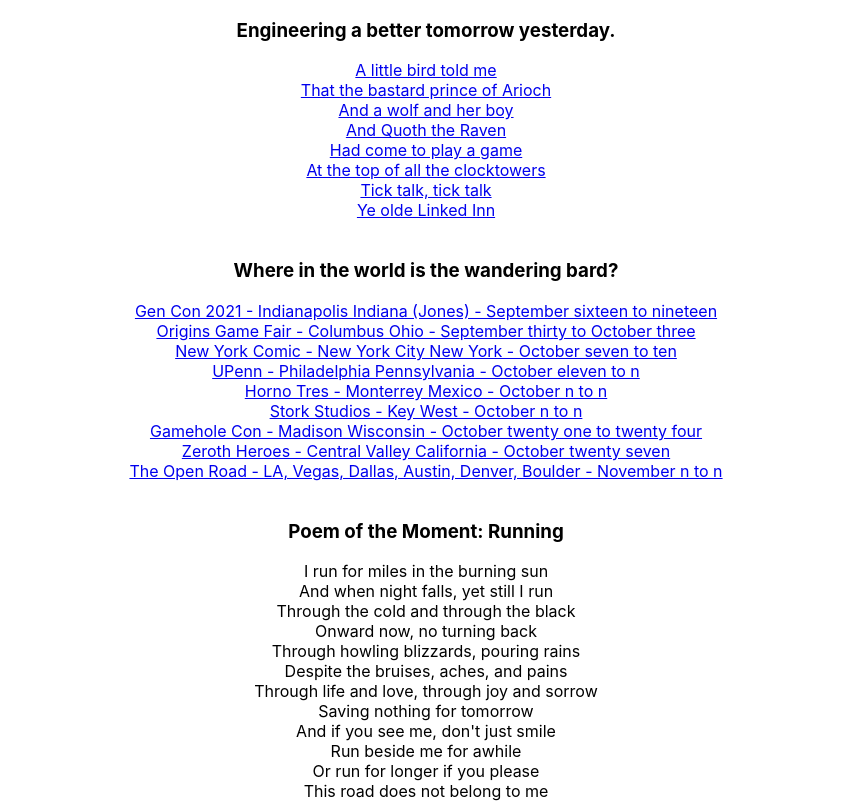
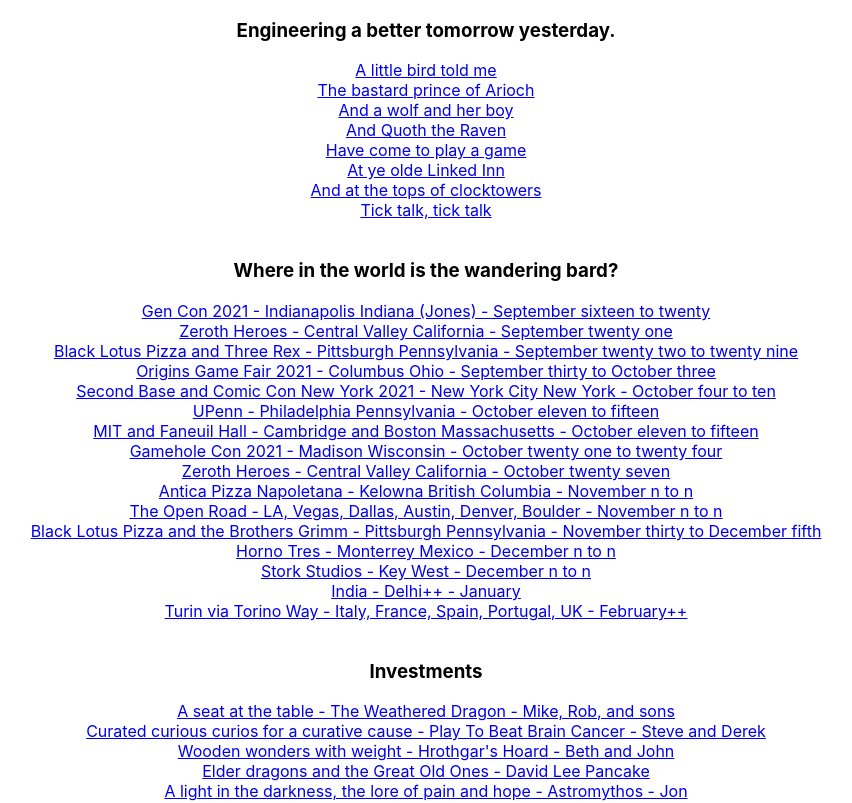
Before and after one commit to bonoj/bono.industries, a React (Create React App) app: page / in a window 1280 px wide. Shown: the top 803 px of the page, without its empty margins (214-1066 px from the left). Built offline with nearby package versions, Linux system fonts and the light colour scheme.

Commit message:
the curator curates

```diff
--- a/src/views/App.js
+++ b/src/views/App.js
@@ -16,39 +16,71 @@
       <h3>Engineering a better tomorrow yesterday.</h3>
       <a href="https://twitter.com/johnlbono" target="_blank" rel="noopener noreferrer">A little bird told me</a>
       <br/>
-      <a href="https://www.youtube.com/channel/UCnFN3vwlQABjNk26qKy3e2w?sub_confirmation=1" target="_blank" rel="noopener noreferrer">That the bastard prince of Arioch</a>
+      <a href="https://www.youtube.com/channel/UCnFN3vwlQABjNk26qKy3e2w?sub_confirmation=1" target="_blank" rel="noopener noreferrer">The bastard prince of Arioch</a>
       <br/>
       <a href="https://www.instagram.com/awolfandherboy/" target="_blank" rel="noopener noreferrer">And a wolf and her boy</a>
       <br/>
       <a href="https://docs.google.com/document/d/1R3b6HIWKKB0fBjnERarfM2JepEGoAXUCi11tCnC6fC8/" target="_blank" rel="noopener noreferrer">And Quoth the Raven</a>
       <br/>
-      <a href="https://docs.google.com/document/d/1c2elXayXBWY1O4a3FfiE-P0wJWbbl_RmeOkKYPMWqY0/" target="_blank" rel="noopener noreferrer">Had come to play a game</a>
+      <a href="https://docs.google.com/document/d/1c2elXayXBWY1O4a3FfiE-P0wJWbbl_RmeOkKYPMWqY0/" target="_blank" rel="noopener noreferrer">Have come to play a game</a>
       <br/>
-      <a href="https://philome.la/Ironed_Man/towers/play/index.html" target="_blank" rel="noopener noreferrer">At the top of all the clocktowers</a>
+      <a href="https://www.linkedin.com/in/bonoj/" target="_blank" rel="noopener noreferrer">At ye olde Linked Inn</a>
+      <br/>
+      <a href="https://philome.la/Ironed_Man/towers/play/index.html" target="_blank" rel="noopener noreferrer">And at the tops of clocktowers</a>
       <br/>
       <a href="https://vm.tiktok.com/ZMR442NfE/" target="_blank" rel="noopener noreferrer">Tick talk, tick talk</a>
       <br/>
-      <a href="https://www.linkedin.com/in/bonoj/" target="_blank" rel="noopener noreferrer">Ye olde Linked Inn</a>
-      <br/>
       <br/>
       <h3>Where in the world is the wandering bard?</h3>
-      <a href="https://www.gencon.com/" target="_blank" rel="noopener noreferrer">Gen Con 2021 - Indianapolis Indiana (Jones) - September sixteen to nineteen</a>
+      <a href="https://www.gencon.com/" target="_blank" rel="noopener noreferrer">Gen Con 2021 - Indianapolis Indiana (Jones) - September sixteen to twenty</a>
       <br/>
-      <a href="https://www.originsgamefair.com/" target="_blank" rel="noopener noreferrer">Origins Game Fair - Columbus Ohio - September thirty to October three</a>
+      <a href="https://bono.industries" target="_blank" rel="noopener noreferrer">Zeroth Heroes - Central Valley California - September twenty one</a>
       <br/>
-      <a href="https://www.newyorkcomiccon.com/en-us.html" target="_blank" rel="noopener noreferrer">New York Comic - New York City New York - October seven to ten</a>
+      <a href="https://www.blacklotuspizza.com/" target="_blank" rel="noopener noreferrer">Black Lotus Pizza and Three Rex - Pittsburgh Pennsylvania - September twenty two to twenty nine</a>
       <br/>
-      <a href="https://www.upenn.edu/" target="_blank" rel="noopener noreferrer">UPenn - Philadelphia Pennsylvania - October eleven to n</a>
+      <a href="https://www.originsgamefair.com/" target="_blank" rel="noopener noreferrer">Origins Game Fair 2021 - Columbus Ohio - September thirty to October three</a>
       <br/>
-      <a href="https://www.horno3.org/" target="_blank" rel="noopener noreferrer">Horno Tres - Monterrey Mexico - October n to n</a>
+      <a href="https://www.newyorkcomiccon.com/en-us.html" target="_blank" rel="noopener noreferrer">Second Base and Comic Con New York 2021 - New York City New York - October four to ten</a>
       <br/>
-      <a href="http://tombbusters.com/" target="_blank" rel="noopener noreferrer">Stork Studios - Key West - October n to n</a>
+      <a href="https://www.upenn.edu/" target="_blank" rel="noopener noreferrer">UPenn - Philadelphia Pennsylvania - October eleven to fifteen</a>
       <br/>
-      <a href="https://www.gameholecon.com/" target="_blank" rel="noopener noreferrer">Gamehole Con - Madison Wisconsin - October twenty one to twenty four</a>
+      <a href="https://www.upenn.edu/" target="_blank" rel="noopener noreferrer">MIT and Faneuil Hall - Cambridge and Boston Massachusetts - October eleven to fifteen</a>
+      <br/>
+      <a href="https://www.gameholecon.com/" target="_blank" rel="noopener noreferrer">Gamehole Con 2021 - Madison Wisconsin - October twenty one to twenty four</a>
       <br/>
       <a href="https://bono.industries" target="_blank" rel="noopener noreferrer">Zeroth Heroes - Central Valley California - October twenty seven</a>
       <br/>
+      <a href="http://www.anticapizza.ca/" target="_blank" rel="noopener noreferrer">Antica Pizza Napoletana - Kelowna British Columbia - November n to n</a>
+      <br/>
       <a href="https://bono.industries" target="_blank" rel="noopener noreferrer">The Open Road - LA, Vegas, Dallas, Austin, Denver, Boulder - November n to n</a>
+      <br/>
+      <a href="https://www.blacklotuspizza.com/" target="_blank" rel="noopener noreferrer">Black Lotus Pizza and the Brothers Grimm - Pittsburgh Pennsylvania - November thirty to December fifth</a>
+      <br/>
+      <a href="https://www.horno3.org/" target="_blank" rel="noopener noreferrer">Horno Tres - Monterrey Mexico - December n to n</a>
+      <br/>
+      <a href="http://tombbusters.com/" target="_blank" rel="noopener noreferrer">Stork Studios - Key West - December n to n</a>
+      <br/>
+      <a href="http://tombbusters.com/" target="_blank" rel="noopener noreferrer">India - Delhi++ - January</a>
+      <br/>
+      <a href="http://tombbusters.com/" target="_blank" rel="noopener noreferrer">Turin via Torino Way - Italy, France, Spain, Portugal, UK - February++</a>
+      <br/>
+      <br/>
+      <h3>Investments</h3>
+      <a href="https://www.facebook.com/weathereddragon/" target="_blank" rel="noopener noreferrer">A seat at the table - The Weathered Dragon - Mike, Rob, and sons</a>
+      <br/>
+      <a href="https://ptbbc.org/" target="_blank" rel="noopener noreferrer">Curated curious curios for a curative cause - Play To Beat Brain Cancer - Steve and Derek</a>
+      <br/>
+      <a href="https://www.etsy.com/shop/HrothgarsHoardGames" target="_blank" rel="noopener noreferrer">Wooden wonders with weight - Hrothgar's Hoard - Beth and John</a>
+      <br/>
+      <a href="https://www.davidleepancake.com/" target="_blank" rel="noopener noreferrer">Elder dragons and the Great Old Ones - David Lee Pancake</a>
+      <br/>
+      <a href="https://www.astromythos.com/" target="_blank" rel="noopener noreferrer">A light in the darkness, the lore of pain and hope - Astromythos - Jon</a>
+      <br/>
+      <br/>
+      <h3>Systems</h3>
+      <a href="https://www.gooeycube.com/" target="_blank" rel="noopener noreferrer">GooeyCube!!!</a>
+      <br/>
+      <a href="https://www.montecookgames.com/" target="_blank" rel="noopener noreferrer">Numenara and more</a>
       <br/>
       <br/>
       <h3>Poem of the Moment: Running</h3>
```
